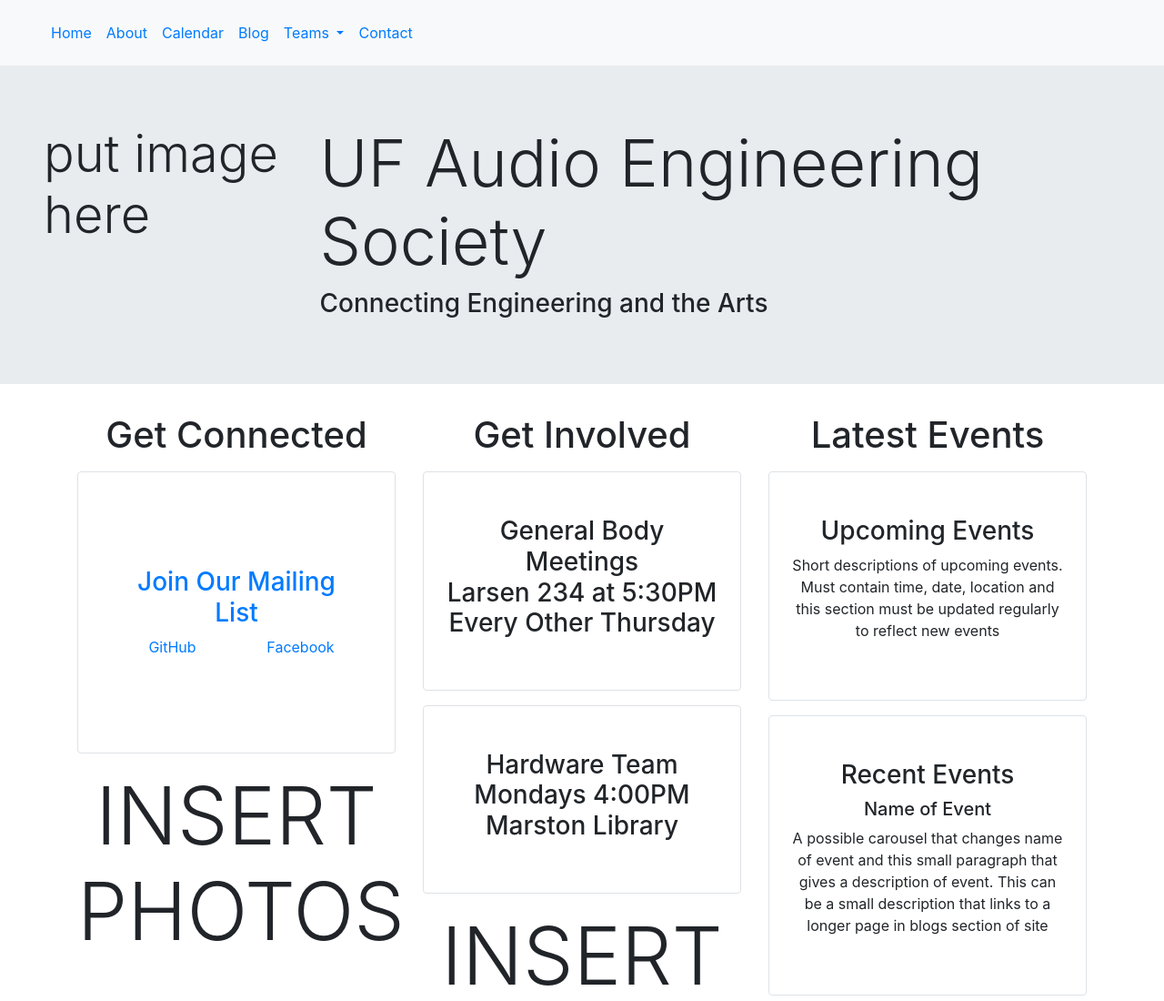
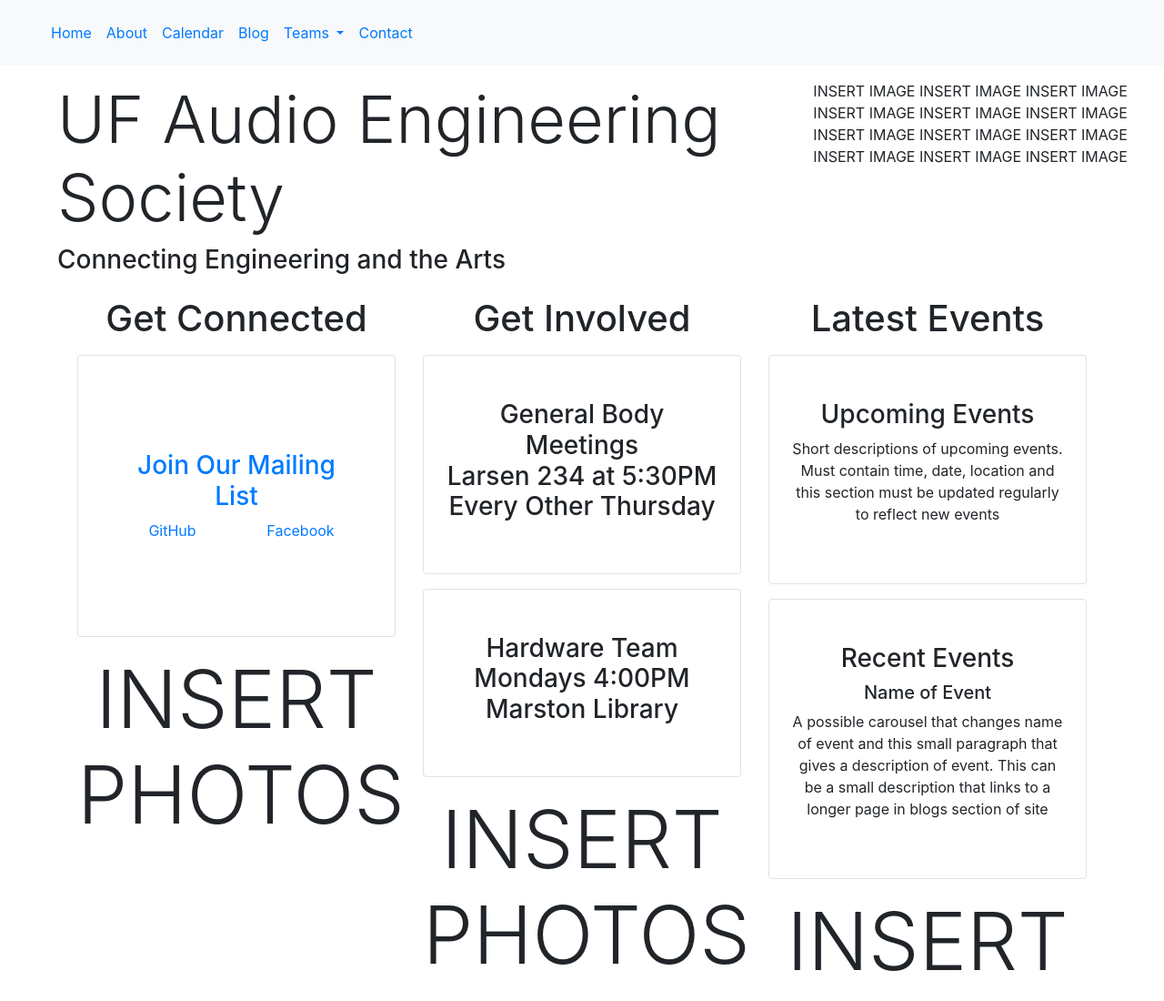
Before and after one commit to aesuf/AES-Website, a plain HTML site: page Home/index.html in a window 1280 px wide. Shown: the top 1100 px of the page at 91% size. Drawn offline with nearby package versions, Linux system fonts and the light colour scheme.

Commit message:
/home/index.html & images
Reversed "image" and club name on /home/index.html. Added images of AES for later use

```diff
--- a/Home/index.html
+++ b/Home/index.html
@@ -56,13 +56,14 @@
     </nav>
 
     <!--Top Title Bar-->
-    <div class="jumbotron row px-sm-5">
-        <div class="col-md-3 pull-left">
-            <h1 class="display-4">put image here</h1>
-        </div>
-        <div class="col-md-9 pull-right">
+    <div class="row ml-xl-5 py-sm-3">
+        <div class="col-md-8">
             <h1 class="display-3">UF Audio Engineering Society</h1>
             <h3>Connecting Engineering and the Arts</h3>
+        </div>
+
+        <div class="col-md-4">
+            <p>INSERT IMAGE INSERT IMAGE INSERT IMAGE<BR>INSERT IMAGE INSERT IMAGE INSERT IMAGE<BR>INSERT IMAGE INSERT IMAGE INSERT IMAGE<BR>INSERT IMAGE INSERT IMAGE INSERT IMAGE</p>
         </div>
     </div>
 
```
Also changed, not shown: Images/not_transparent_AES_logo.png (added), Images/transparent_AES_logo.png (added).
